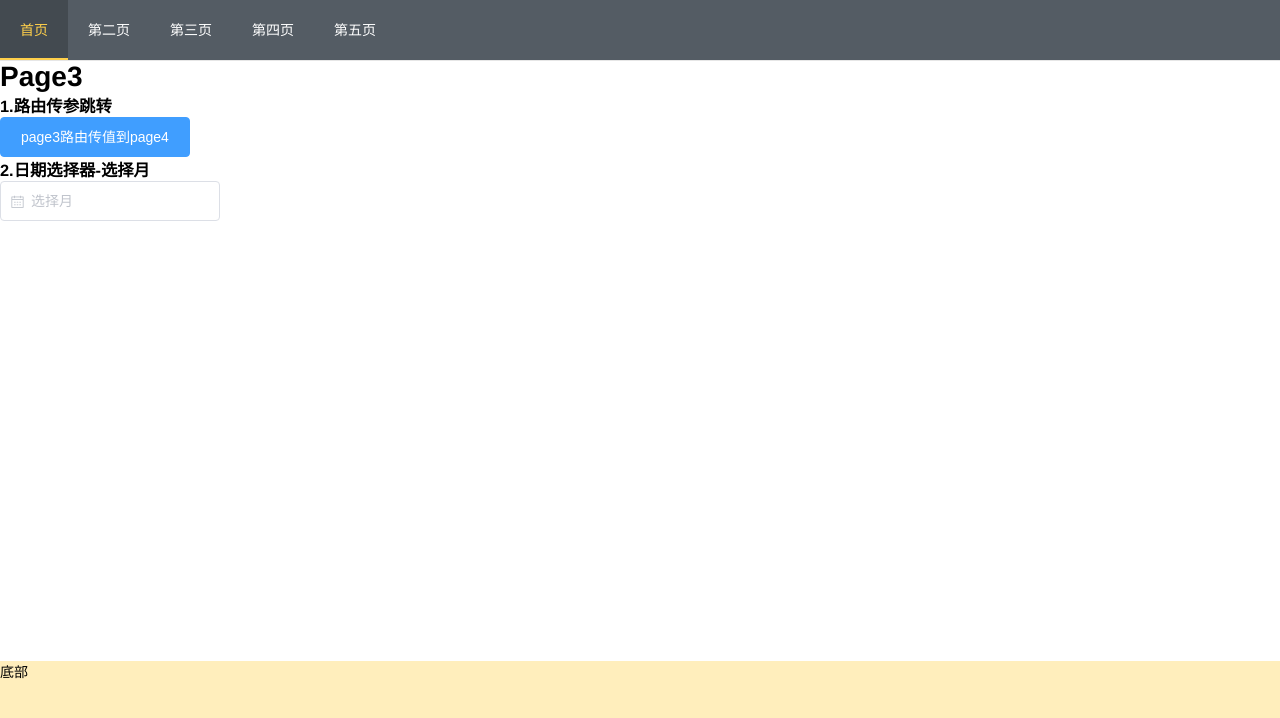
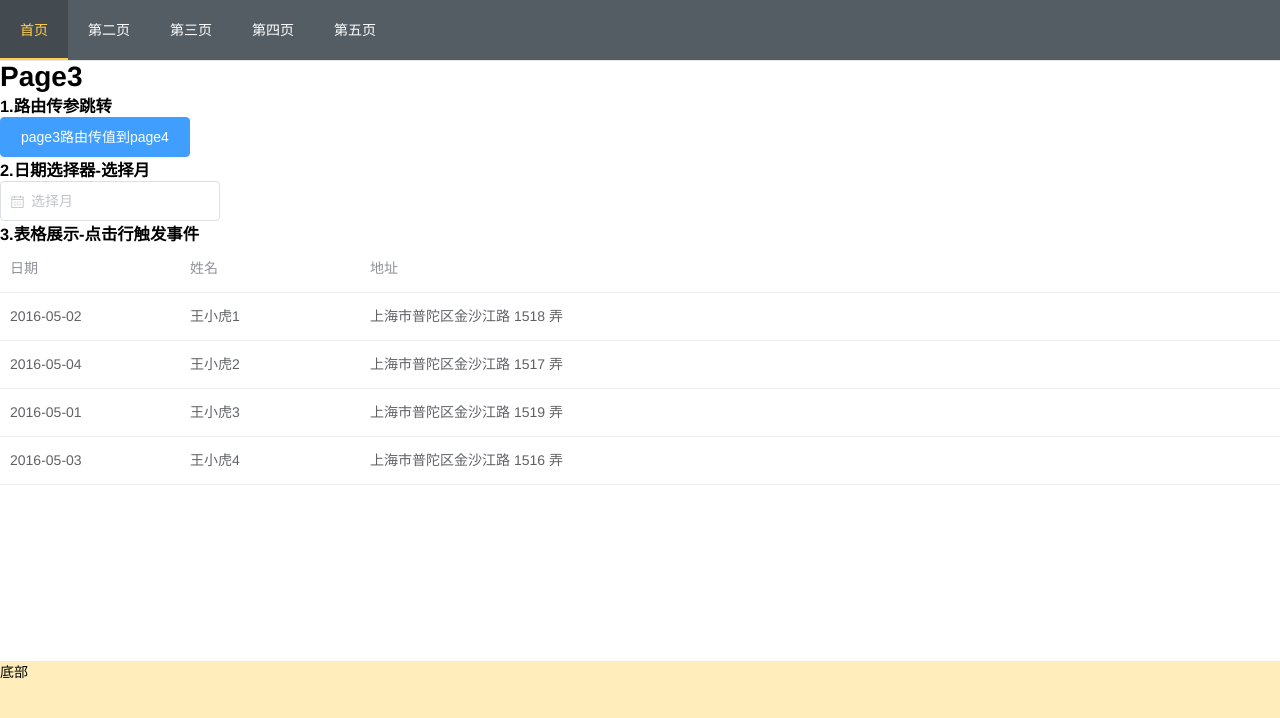
Before and after one commit to xiaomao2014/vue-template, a Vue app: page /Page3 in a window 1280 px wide. Shown: the top 718 px of the page. Built offline with nearby package versions, Linux system fonts and the light colour scheme.

Commit message:
表格当前行增加点击事件测试

```diff
--- a/src/views/Page3.vue
+++ b/src/views/Page3.vue
@@ -19,6 +19,29 @@
       >
       </el-date-picker>
     </div>
+    <h3>3.表格展示-点击行触发事件</h3>
+    <div class="text-table-box">
+      <el-table
+        :data="tableData"
+        style="width: 100%"
+        @row-click="rowClick"
+      >
+        <el-table-column
+          prop="date"
+          label="日期"
+          width="180">
+        </el-table-column>
+        <el-table-column
+          prop="name"
+          label="姓名"
+          width="180">
+        </el-table-column>
+        <el-table-column
+          prop="address"
+          label="地址">
+        </el-table-column>
+      </el-table>
+    </div>
   </div>
 </template>
 
@@ -34,8 +57,30 @@ export default {
   data () {
     return {
       // 日期选择器值
-      value: ''
-    }
+      value: '',
+      tableData: [
+        {
+          date: '2016-05-02',
+          name: '王小虎1',
+          address: '上海市普陀区金沙江路 1518 弄'
+        },
+        {
+          date: '2016-05-04',
+          name: '王小虎2',
+          address: '上海市普陀区金沙江路 1517 弄'
+        },
+        {
+          date: '2016-05-01',
+          name: '王小虎3',
+          address: '上海市普陀区金沙江路 1519 弄'
+        },
+        {
+          date: '2016-05-03',
+          name: '王小虎4',
+          address: '上海市普陀区金沙江路 1516 弄'
+        }
+      ]
+    };
   },
   created () {},
   mounted () {},
@@ -48,6 +93,10 @@ export default {
     },
     changeDatePicker (e) {
       console.log(e) // 2020-07
+    },
+    rowClick (row) {
+      console.log(row)
+      console.log(row.name)
     }
   },
   computed: {},
```
